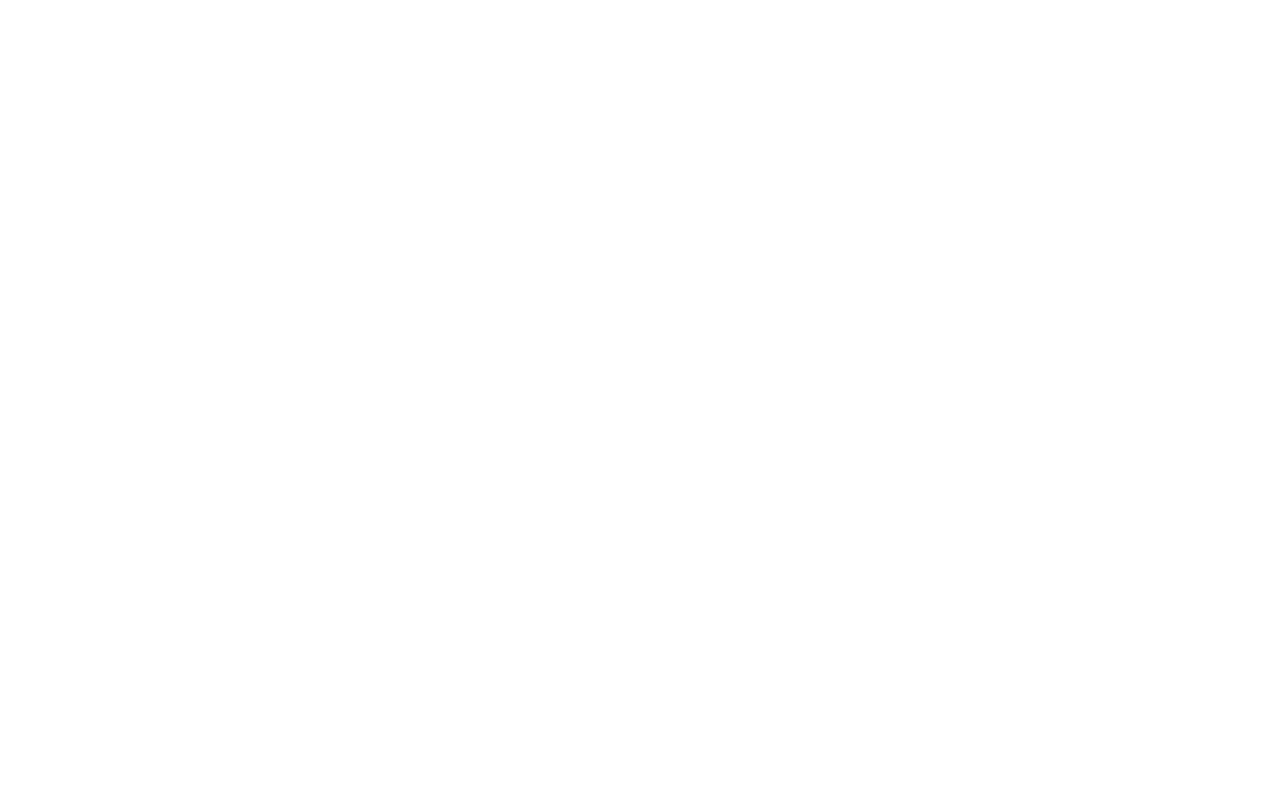
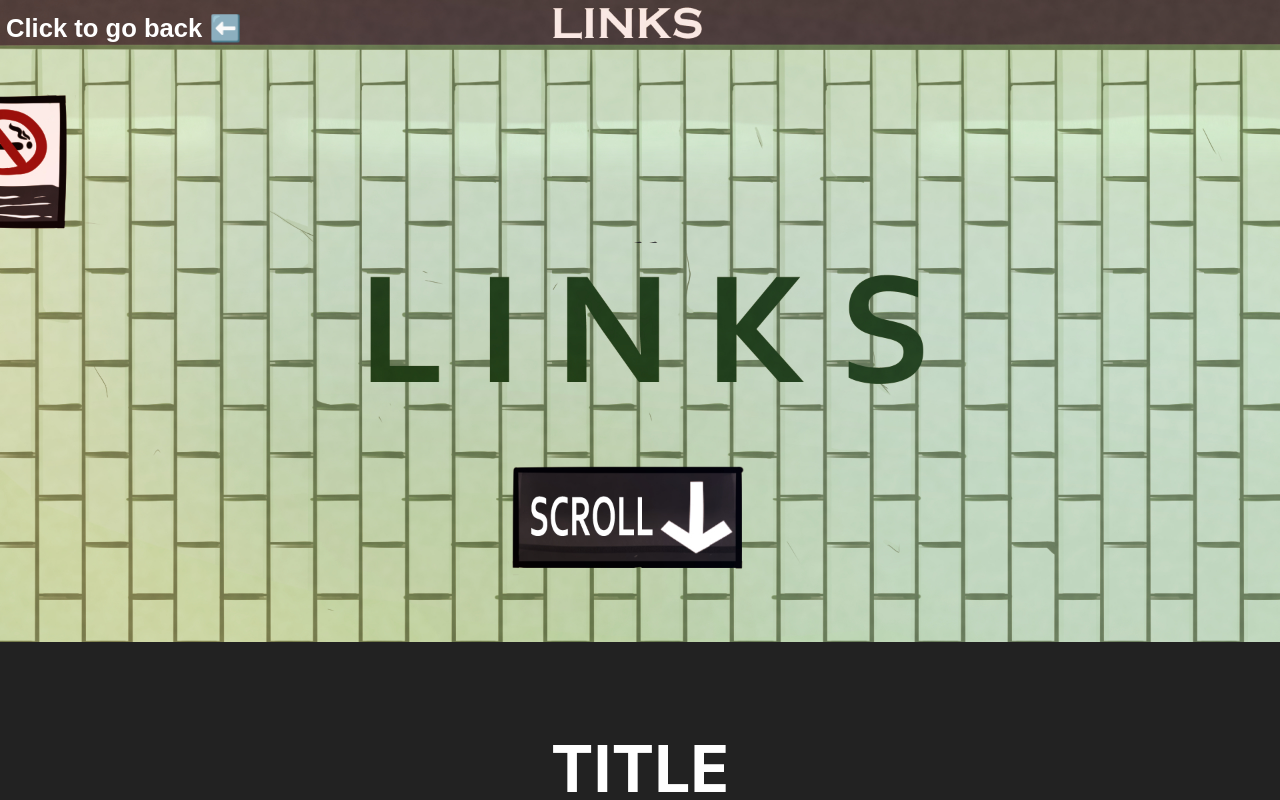
Before and after one commit to tycelm/track-the-crowd, a React (Create React App) app in the folder demo-website/: page /track-the-crowd/links in a window 1280 px wide. Before the commit this address had no page. Built offline with nearby package versions, Linux system fonts and the light colour scheme.

Commit message:
added links and overview style n images

```diff
--- a/demo-website/src/App.js
+++ b/demo-website/src/App.js
@@ -5,7 +5,7 @@
 import Overview from "./pages/Overview";
 import Landing from "./pages/Landing";
 import Timeline from "./pages/Timeline";
-import Contact from "./pages/Contact";
+import Links from "./pages/Links";
 
 const App = () => {
   return (
@@ -15,7 +15,7 @@
         <Route path="/track-the-crowd/overview" element={<Overview />} />
         <Route path="/track-the-crowd/demo" element={<Demo />} />
         <Route path="/track-the-crowd/timeline" element={<Timeline />} />
-        <Route path="/track-the-crowd/Contact" element={<Contact />} />
+        <Route path="/track-the-crowd/links" element={<Links />} />
       </Routes>
     </Router>
   );
--- a/demo-website/src/pages/Landing.js
+++ b/demo-website/src/pages/Landing.js
@@ -84,7 +84,7 @@
     { label: "Overview", top: "20vh" },
     { label: "Demo", top: "40vh" },
     { label: "Timeline", top: "60vh", highlight: true },
-    { label: "Contact", top: "80vh" },
+    { label: "Links", top: "80vh" },
   ];
 
   return (
--- a/demo-website/src/pages/Contact.js
+++ b/demo-website/src/pages/Links.js
@@ -1,14 +1,14 @@
 import React, { useEffect, useState } from "react";
 import { useNavigate } from "react-router-dom";
 
-const Contact = () => {
+const Links = () => {
   const [enter, setEnter] = useState(true);
   const [leave, setLeave] = useState(false);
 
   const navigate = useNavigate();
 
   useEffect(() => {
-    document.title = "Contact";
+    document.title = "Links";
     document.body.style.overflowX = "auto";
 
     setTimeout(() => {
@@ -87,26 +87,24 @@
         }}
         style={{
           position: "absolute",
-          top: "70vh",
-          left: "50%",
-          transform: "translate(-50%, -50%)",
           width: "fit-content",
           height: "7vh",
           cursor: "pointer",
           background: "transparent",
           border: "none",
-          color: "#ffcc00",
+          color: "#fff",
           fontSize: "clamp(3vh, 2vw, 3vw)",
+          fontWeight: "bold",
           transition: "font-size 0.3s ease-in-out", // Smooth transition
         }}
       >
-        Or click to go back ⬅️
+        Click to go back ⬅️
       </button>
 
       {/* Hello noelle put ur text here */}
       <div style={{ color: "#fff", fontSize: "2rem" }}>
         <img
-          src={`${process.env.PUBLIC_URL}/backgrounds/placeholder.jpg`}
+          src={`${process.env.PUBLIC_URL}/backgrounds/links.jpg`}
           style={{ objectFit: "contain", width: "100vw" }}
         ></img>
         <div style={{ margin: "5rem" }}>
@@ -120,4 +118,4 @@
   );
 };
 
-export default Contact;
+export default Links;
--- a/demo-website/src/pages/Overview.js
+++ b/demo-website/src/pages/Overview.js
@@ -87,26 +87,24 @@
         }}
         style={{
           position: "absolute",
-          top: "70vh",
-          left: "50%",
-          transform: "translate(-50%, -50%)",
           width: "fit-content",
           height: "7vh",
           cursor: "pointer",
           background: "transparent",
           border: "none",
-          color: "#ffcc00",
+          color: "#fff",
           fontSize: "clamp(3vh, 2vw, 3vw)",
+          fontWeight: "bold",
           transition: "font-size 0.3s ease-in-out", // Smooth transition
         }}
       >
-        Or click to go back ⬅️
+        Click to go back ⬅️
       </button>
 
       {/* Hello noelle put ur text here */}
       <div style={{ color: "#fff", fontSize: "2rem" }}>
         <img
-          src={`${process.env.PUBLIC_URL}/backgrounds/placeholder.jpg`}
+          src={`${process.env.PUBLIC_URL}/backgrounds/overview.jpg`}
           style={{ objectFit: "contain", width: "100vw" }}
         ></img>
         <div style={{ margin: "5rem" }}>
```
Also changed, not shown: demo-website/public/backgrounds/links.jpg (added), demo-website/public/backgrounds/overview.jpg (added).
